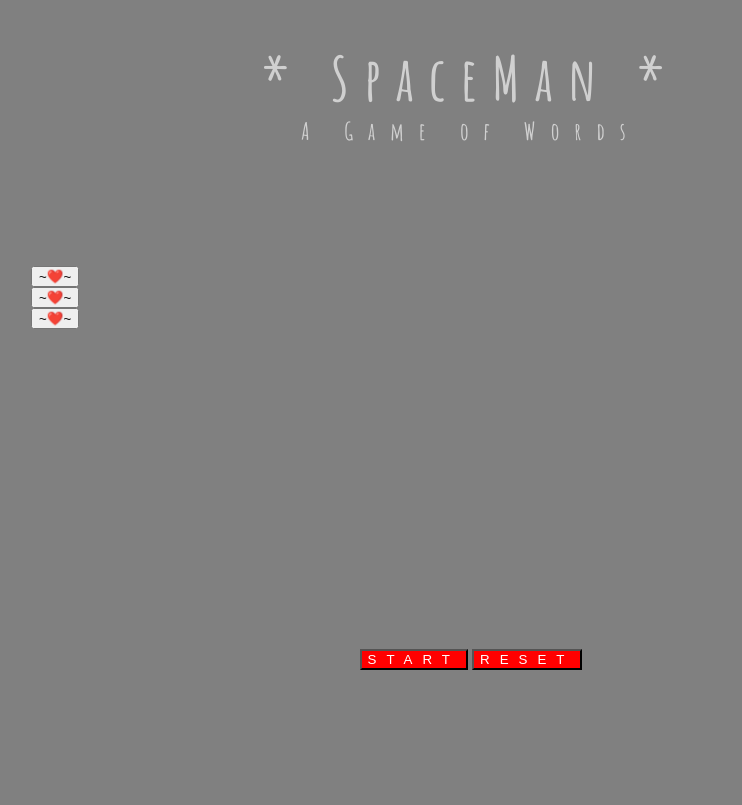
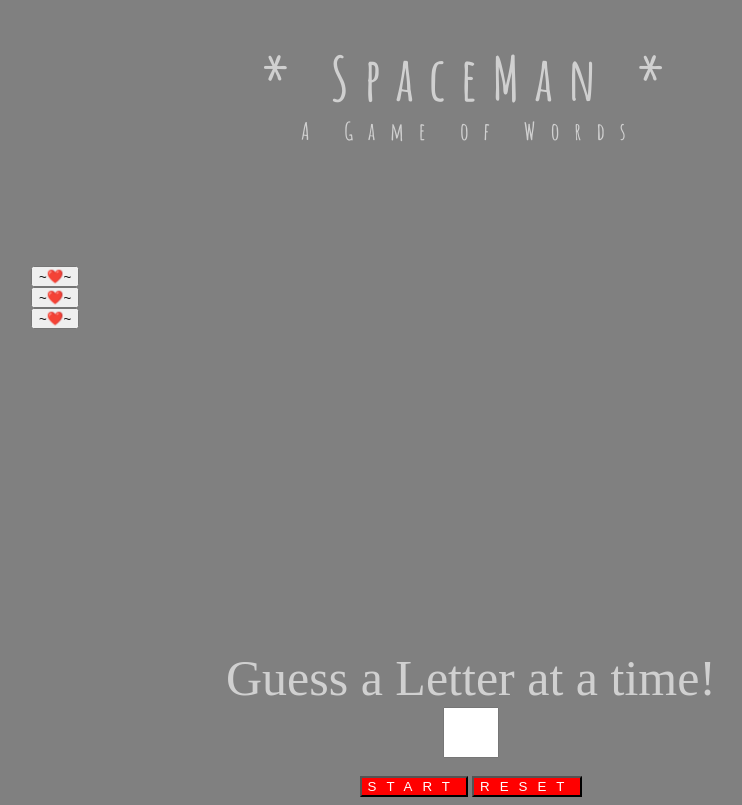
Before and after one commit to CoreyLongDev/Space-Man, a plain HTML site: page index.html in a window 1280 px wide. Shown: the whole page, without its empty margins (169-911 px from the left). Drawn offline with Linux system fonts and the light colour scheme.

Commit message:
added letter guessing input and got text to hide in answer. HTML and CSS updated to reflect. JS file up next

```diff
--- a/index.html
+++ b/index.html
@@ -30,7 +30,14 @@
         <button id="thirdHP">~❤️~</button>
       </div>
     </main>
+
     <div class="container">
+        <span id="answerHeader">Guess a Letter at a time!</span>
+        <form action="#">
+            <label for="answer"></label>
+            <input type="text" id="answer" name="answer" maxlength="1">
+        </form>
+        <br>
       <button class="gameButtons" onclick="startGame()">START</button>
       <button class="gameButtons" onclick="resetGame()">RESET</button>
     </div>
--- a/script.js
+++ b/script.js
@@ -7,7 +7,7 @@
 // thirdHP.style.display = 'none'
 // letter.style.display = 'none'
 let word = "";
-this.form['form'].style.display = 'none';
+
 ////////////////////////////
 //start and reset buttons// -- WORKING, ADDITIONS NEEDED
 //////////////////////////
@@ -15,10 +15,10 @@ this.form['form'].style.display = 'none';
 function startGame() {
   event.preventDefault();
   //WHY THE HELL IS THIS DISREGARDING THE CSS FILES INSTRUCTIONS
-  // firstHP.style.display = 'block'
-  // secondHP.style.display = 'block'
-  // thirdHP.style.display = 'block'
-  // letter.style.display = 'block'
+//   firstHP.style.display = 'block'
+//   secondHP.style.display = 'block'
+//   thirdHP.style.display = 'block'
+//   letter.style.display = 'block'
   getWord();
 }
 function resetGame() {
@@ -38,7 +38,7 @@ function getWord(event) {
     .then((res) => {
       //push fetch to value
       word = res.pop();
-      console.log(word.split(""));
+    //   console.log(word.split(""));
       word.split("").forEach((char) => letterInput(char));
     });
 }
--- a/style.css
+++ b/style.css
@@ -26,7 +26,7 @@ body {
 .letter {
   width: 2rem;
   background-color: red;
-  color: #d0d0d0;
+  color: red;
   font-size: 32px;
 }
 #letterBoard {
@@ -38,3 +38,12 @@ body {
   margin-top: 15vh;
   margin-left: 15vw;
 }
+#answerHeader {
+  font-size: 50px;
+  color: #d0d0d0;
+}
+#answer {
+  font-size: 40px;
+  width: 3rem;
+  text-align: center;
+}
```
